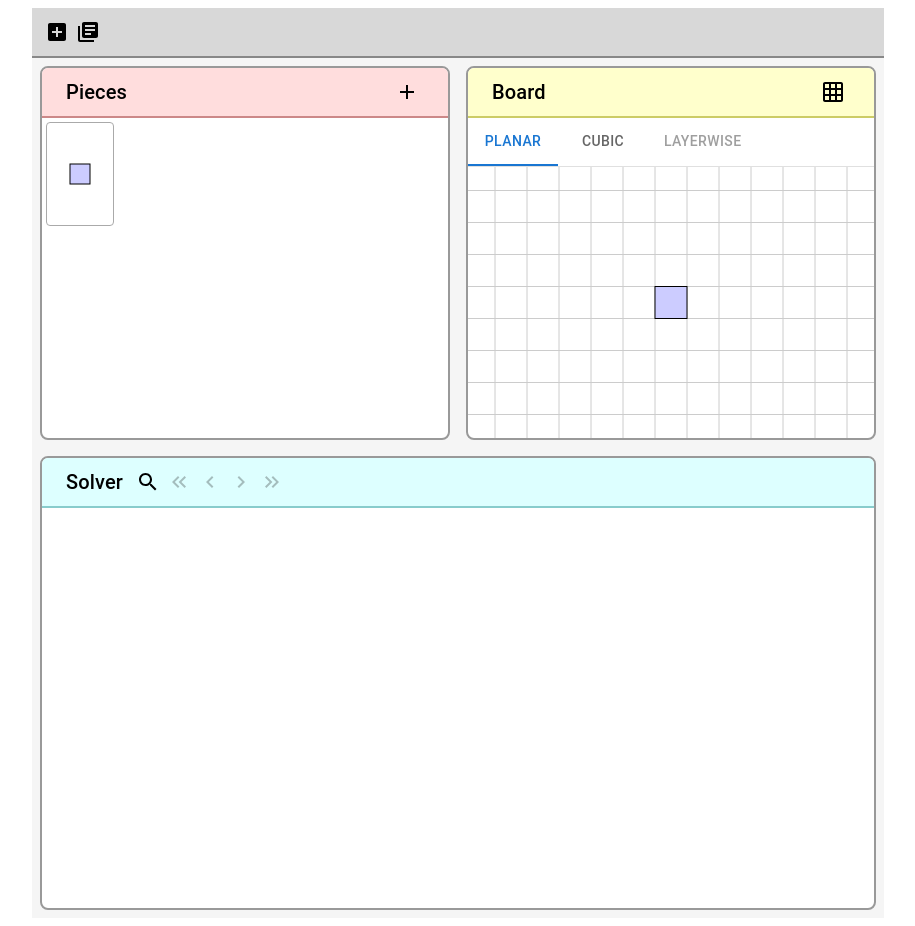
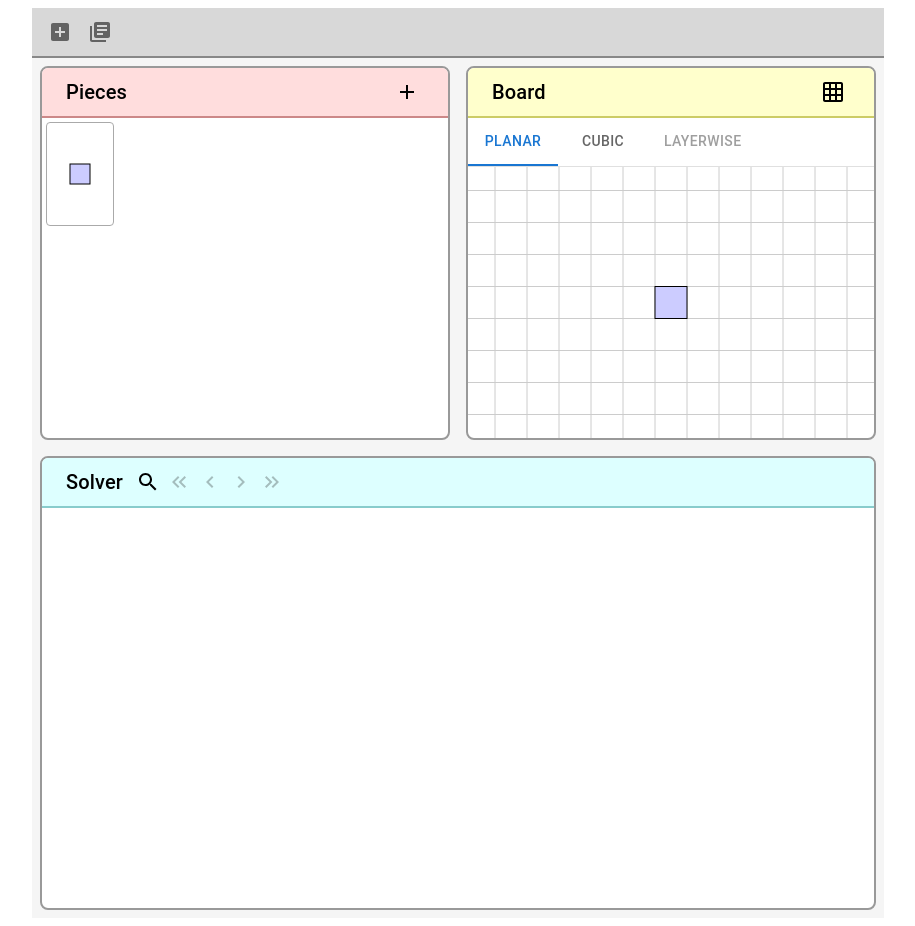
Before and after one commit to semiexp/polymate-ui, a React (Vite) app: page / in a window 1280 px wide. Shown: the whole page, without its empty margins (182-1097 px from the left). Built offline with nearby package versions, Linux system fonts and the light colour scheme.

Commit message:
minor change in icons

```diff
--- a/src/App.tsx
+++ b/src/App.tsx
@@ -95,18 +95,12 @@ function App() {
       <Box>
         <Toolbar variant="dense" className="app-toolbar">
           <IconButton
-            size="small"
-            edge="start"
-            color="inherit"
             sx={{ ml: -2 }}
             onClick={onNewProblem}
           >
             <AddBoxIcon />
           </IconButton>
           <IconButton
-            size="small"
-            edge="start"
-            color="inherit"
             onClick={handleOpenPresetMenu}
           >
             <LibraryBooksIcon />
```
